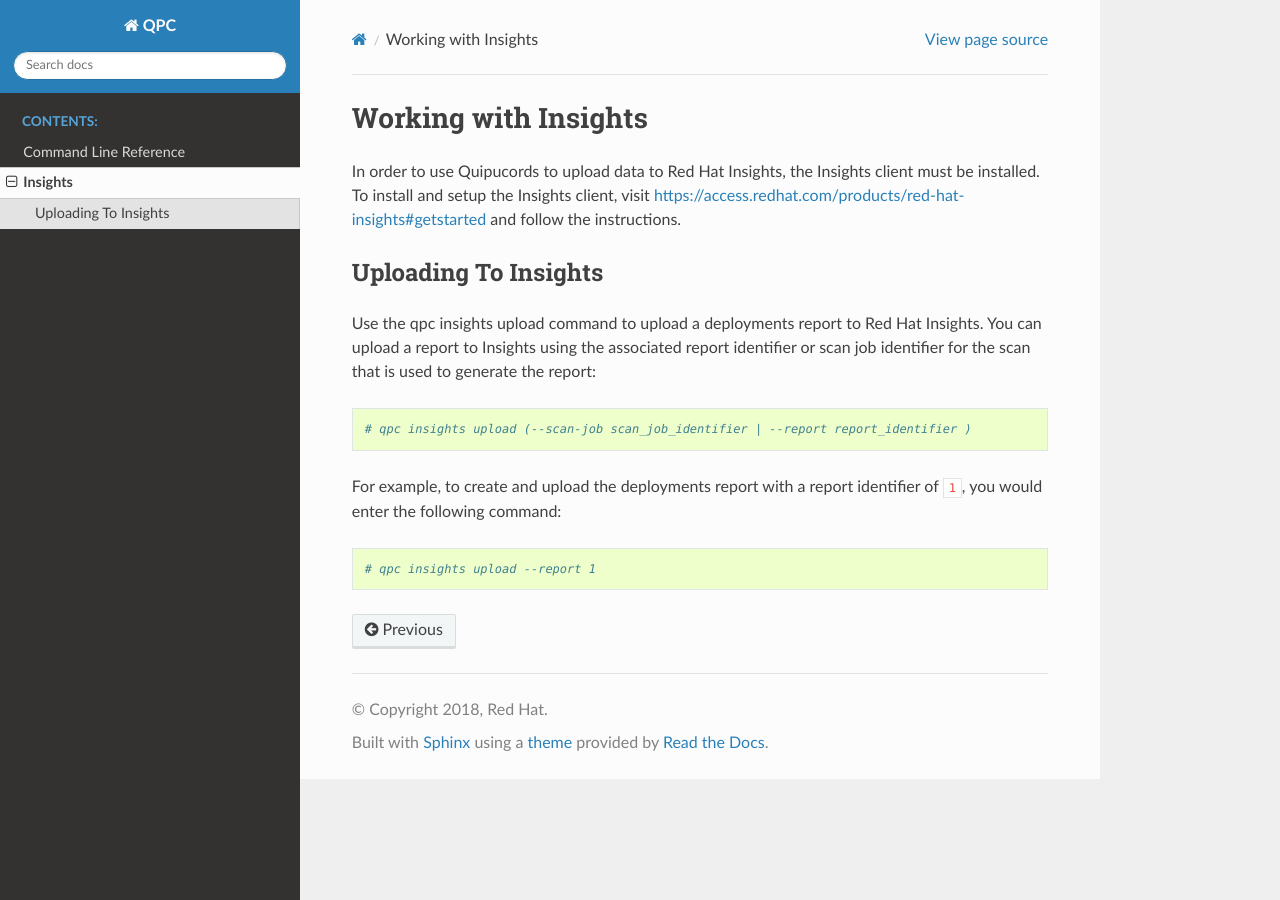
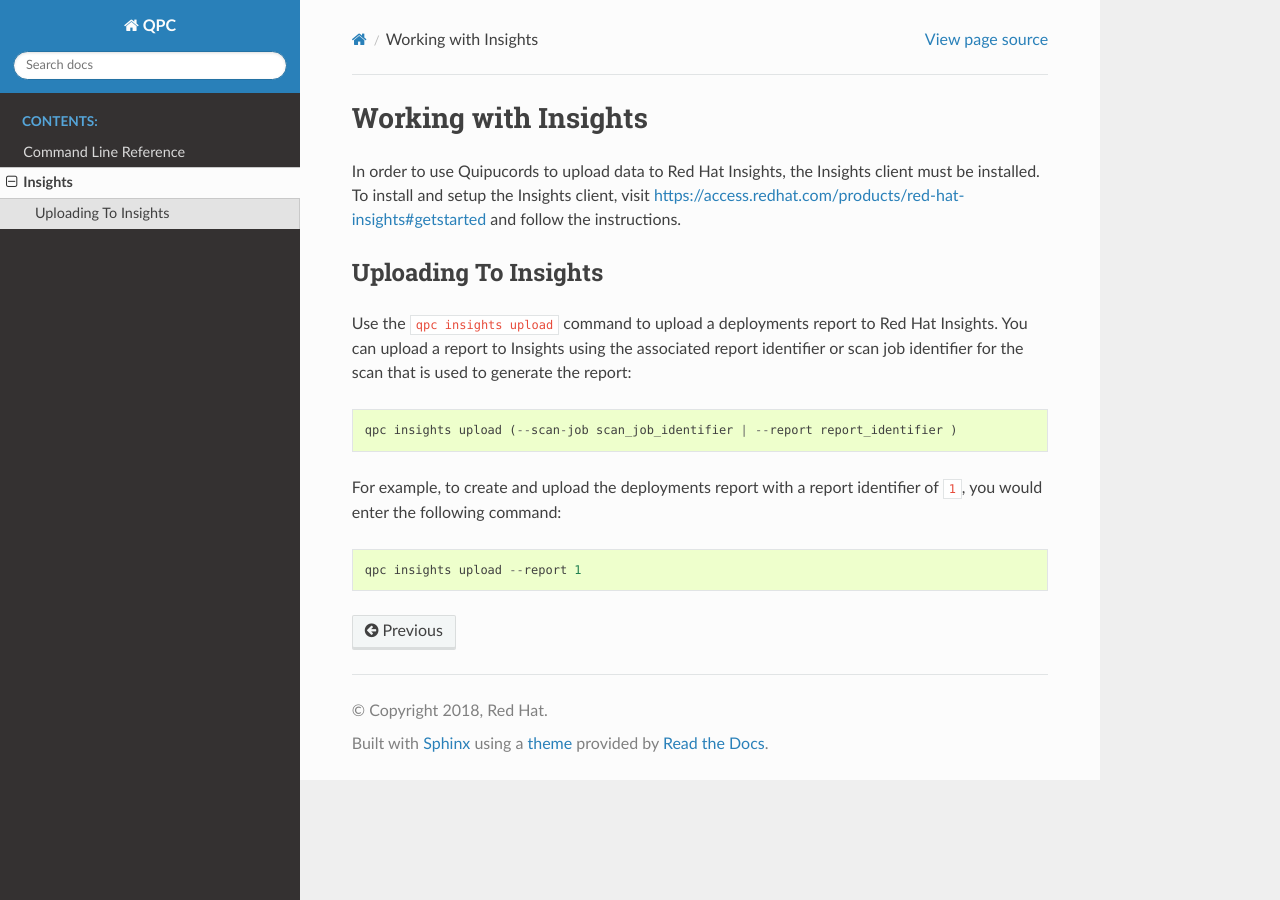
Before and after one commit to quipucords/qpc, a Sphinx documentation site: the page built from docs/source/working_with_insights.rst, in a window 1280 px wide. Built offline with Sphinx 7.4.7 and the Read the Docs theme 2.0.0, drawn with Linux system fonts in a browser that asks for light colours.

Commit message:
Made more changes

```diff
--- a/docs/source/working_with_insights.rst
+++ b/docs/source/working_with_insights.rst
@@ -5,10 +5,10 @@
 
 Uploading To Insights
 ^^^^^^^^^^^^^^^^^^^^^
-Use the qpc insights upload command to upload a deployments report to Red Hat Insights. You can upload a report to Insights using the associated report identifier or scan job identifier for the scan that is used to generate the report::
+Use the ``qpc insights upload`` command to upload a deployments report to Red Hat Insights. You can upload a report to Insights using the associated report identifier or scan job identifier for the scan that is used to generate the report::
 
-  # qpc insights upload (--scan-job scan_job_identifier | --report report_identifier )
+  qpc insights upload (--scan-job scan_job_identifier | --report report_identifier )
 
 For example, to create and upload the deployments report with a report identifier of ``1``, you would enter the following command::
 
-  # qpc insights upload --report 1
+  qpc insights upload --report 1
```
